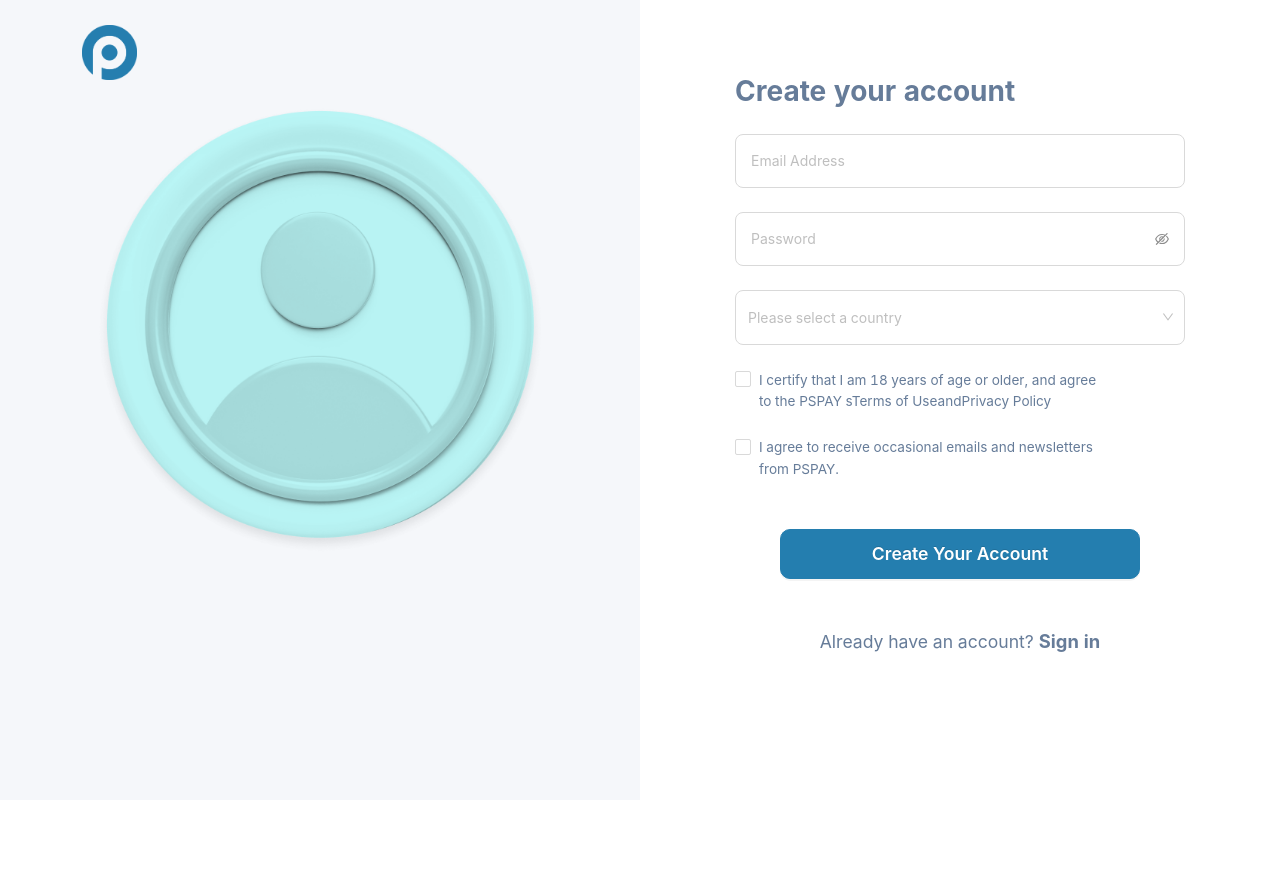
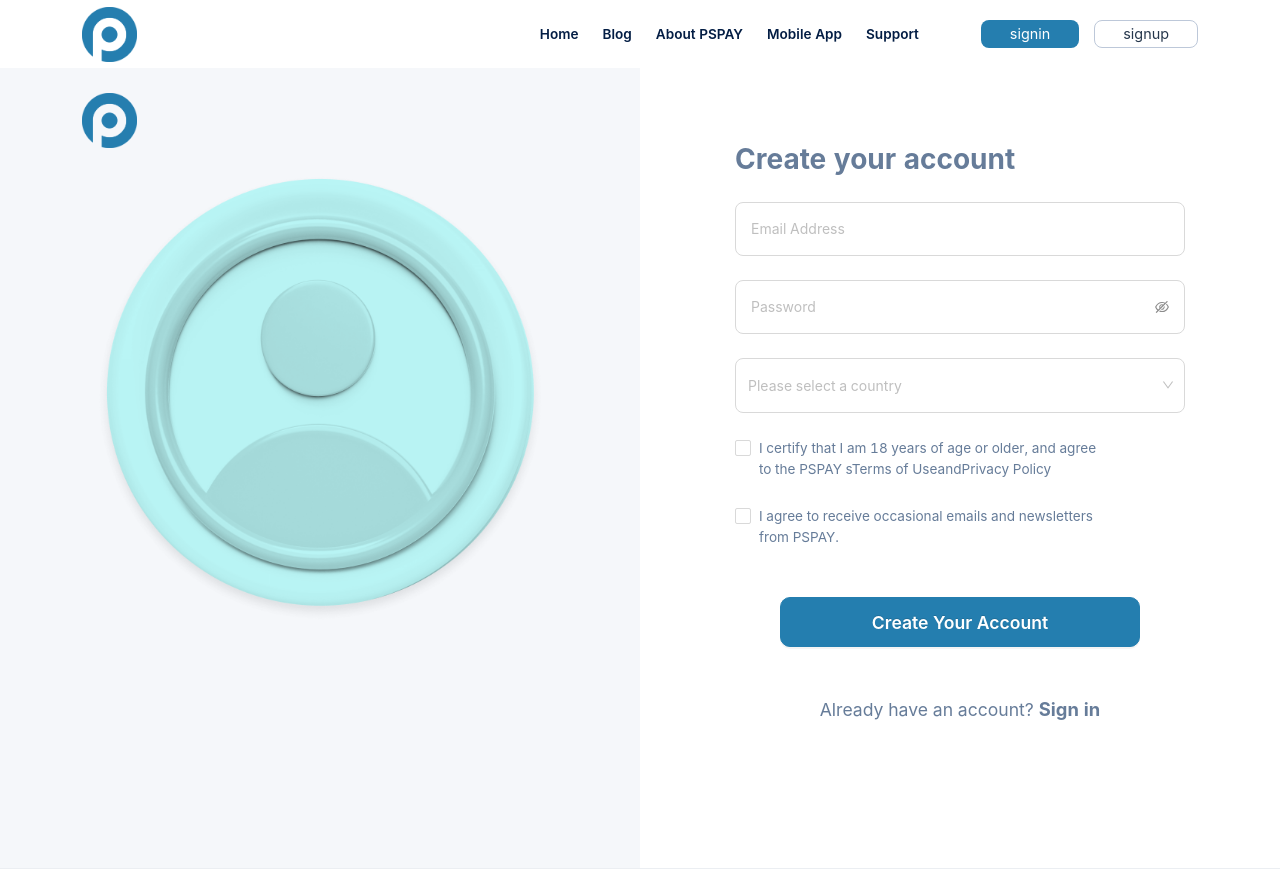
Before and after one commit to ahmetarapoglu/crypto-website, a Next.js app: page /sign-up in a window 1280 px wide. Before the commit the page ends 800 px from the top, so only its background shows below. Built offline with nearby package versions, Linux system fonts and the light colour scheme.

Commit message:
update
update

```diff
--- a/pages/sign-up.js
+++ b/pages/sign-up.js
@@ -1,5 +1,19 @@
 import SignUpPage from "@/components/views/components/authorization/signup";
+import Navbar from "layouts/main-layout/components/navbar/navbar";
 import Head from "next/head";
+import styled from "styled-components";
+
+const NavStyled = styled.nav`
+  position: sticky;
+  top: 0;
+  z-index: 100;
+  border-bottom: 1px solid #ebeef2;
+  box-shadow: 0 5px 10px rgb(0 0 0 / 5%);
+  background-color: #fff;
+  color: #26374c;
+  font-size: 0.9rem;
+  width: 100%;
+`;
 
 const SignUp = () => {
   return (
@@ -9,7 +23,10 @@
         <meta name="description" content="Generated by create next app" />
         <link rel="icon" href="/images/logo.png" />
       </Head>
-      <SignUpPage />
+      <NavStyled>
+        <Navbar />
+        <SignUpPage />
+      </NavStyled>
     </>
   );
 };
```
Also changed, not shown: pages/sign-in.js (+19 -1 lines).
